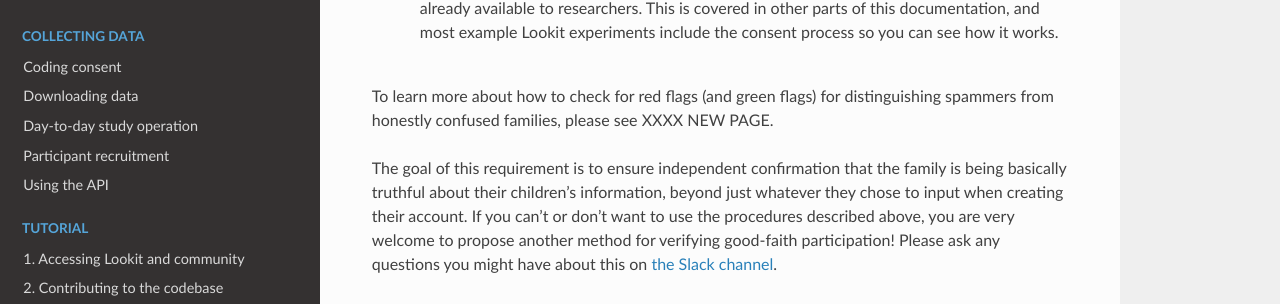
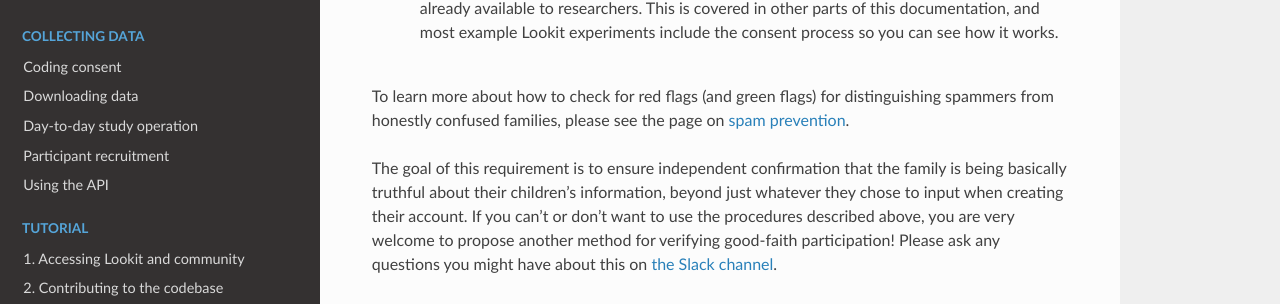
Before and after one commit to lookit/lookit-docs, a Sphinx documentation site: the page built from docs/source/community-study-review-basic-requirements.rst, in a window 1280 px wide and 900 px high, scrolled down 1285 px. Shown: the part 171-475 px from the top of the window. Built offline with Sphinx 7.4.7 and the Read the Docs theme 2.0.0, drawn with Linux system fonts in a browser that asks for light colours.

Commit message:
created and added references to new spam page

```diff
--- a/docs/source/community-study-review-basic-requirements.rst
+++ b/docs/source/community-study-review-basic-requirements.rst
@@ -62,7 +62,7 @@ Information for specific study types:
     this documentation, and most example Lookit experiments include the consent process so you can see how it works.
 
 To learn more about how to check for red flags (and green flags) for distinguishing
-spammers from honestly confused families, please see XXXX NEW PAGE.
+spammers from honestly confused families, please see the page on :ref:`spam prevention<spam_prevention>`.
 
 The goal of this requirement is to ensure independent confirmation that the family is
 being basically truthful about their children's information, beyond just whatever they
--- a/docs/source/researchers-spam-prevention.rst
+++ b/docs/source/researchers-spam-prevention.rst
@@ -1,3 +1,5 @@
+.. _spam_prevention:
+
 Day-to-day study operation
 ==============================
 
--- a/docs/source/researchers-start-here.rst
+++ b/docs/source/researchers-start-here.rst
@@ -157,7 +157,7 @@ attempting to participate in the study as designed) prior to compensating them.
 done by using our built-in video consent process to review participants for any red flags
 prior to paying them, or by checking eligibility information during live Zoom meetings with families.
 You can learn more about this process on the :ref:`basic study requirements<basic_review_checklist>` page,
-and more about preventing spam participation on XXXFUTURE PAGE.
+and more about preventing spam participation on :ref:`this page<spam_prevention>`.
 
 **Can I recruit participants directly to my study rather than the platform as a whole?**
 
```
